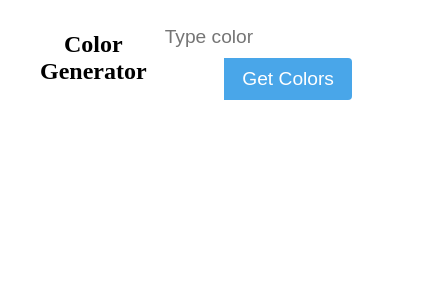
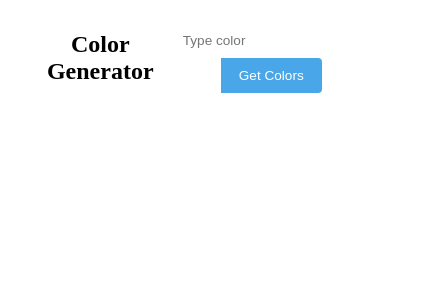
Before and after one commit to sadafamininia99/Color-generator, a React (Create React App) app: page / in a window 390 px wide. Shown: the top 300 px of the page, 430 px wide, since content can reach past the window. Built offline with nearby package versions, Linux system fonts and the light colour scheme.

Commit message:
media query for container

```diff
--- a/src/index.css
+++ b/src/index.css
@@ -77,3 +77,15 @@ input {
   color: var(--clr-white);
   cursor: pointer;
 }
+@media screen and (max-width:576px){
+  .container h3 {
+    font-size: 1rem;
+  }
+  input,
+  .btn {
+    font-size: 0.85rem;
+  }
+}
+input.error {
+  border: 2px solid var(--clr-red-dark);
+}
```
